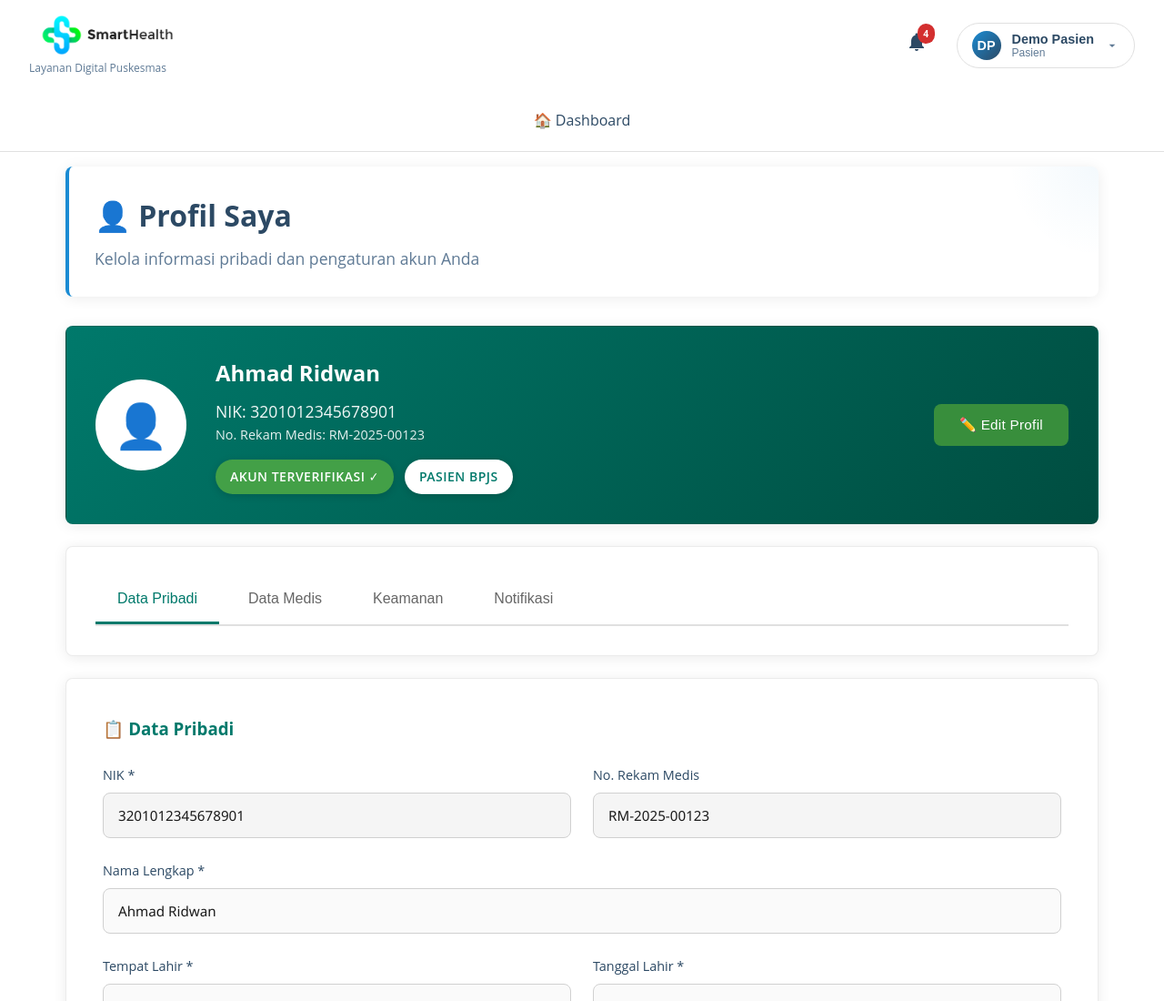
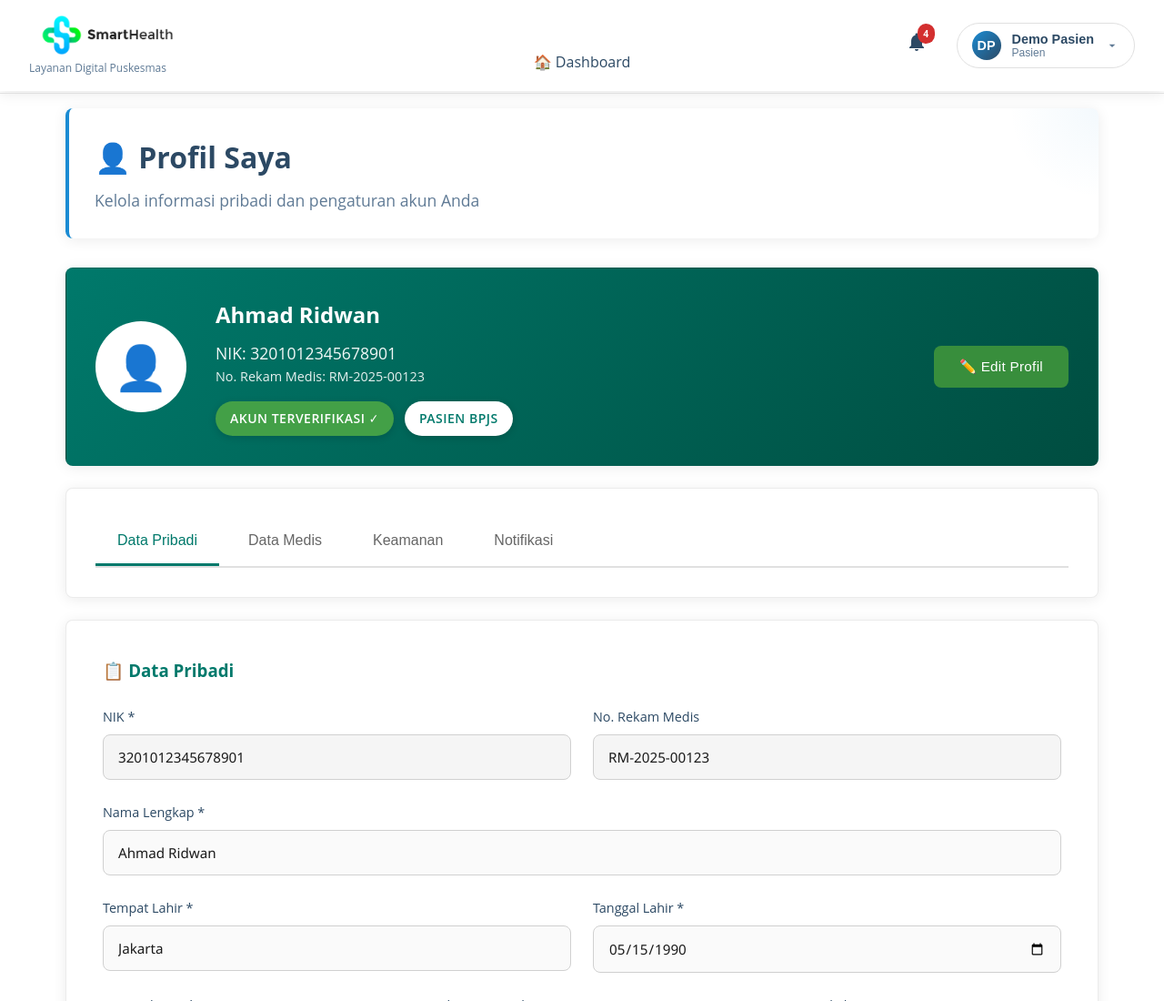
Before and after one commit to BiZaRrE96/shcs-ppl, a plain HTML site: page pasien/profil.html in a window 1280 px wide. Shown: the top 1100 px of the page at 91% size. Drawn offline with Linux system fonts and the light colour scheme.

Commit message:
header fix attempt

```diff
--- a/css/style.css
+++ b/css/style.css
@@ -89,10 +89,12 @@ nav {
   left: auto;
   right: auto;
   width: auto;
-  z-index: auto;
+  z-index: 1;
   flex: 1;
   display: flex;
   justify-content: flex-end;
+  transform: translateY(-4rem);
+  margin-bottom: -4rem;
 }
 
 .nav-container {
--- a/pasien/profil.html
+++ b/pasien/profil.html
@@ -146,7 +146,7 @@
     </div>
   </header>
 
-  <nav style="background: white; border-bottom: 1px solid #e0e0e0; padding: 0;">
+  <nav style=" border-bottom: 1px solid #e0e0e0; padding: 0;">
     <div class="header-container" style="padding: 0.75rem 2rem;">
       <div style="display: flex; align-items: center; gap: 2rem;">
         <a href="dashboard.html" style="color: #2c4964; text-decoration: none; font-weight: 500; padding: 0.5rem 0;">
```
Also changed, not shown: _header-template.html (+1 -1 lines), pasien/antrean.html (+1 -1 lines), pasien/chatbot.html (+2 -2 lines), pasien/dashboard.html (+1 -1 lines), pasien/jadwal-dokter.html (+1 -1 lines), pasien/permohonan-surat.html (+1 -1 lines), pasien/riwayat-surat.html (+1 -1 lines), pasien/status-antrean.html (+1 -1 lines).
